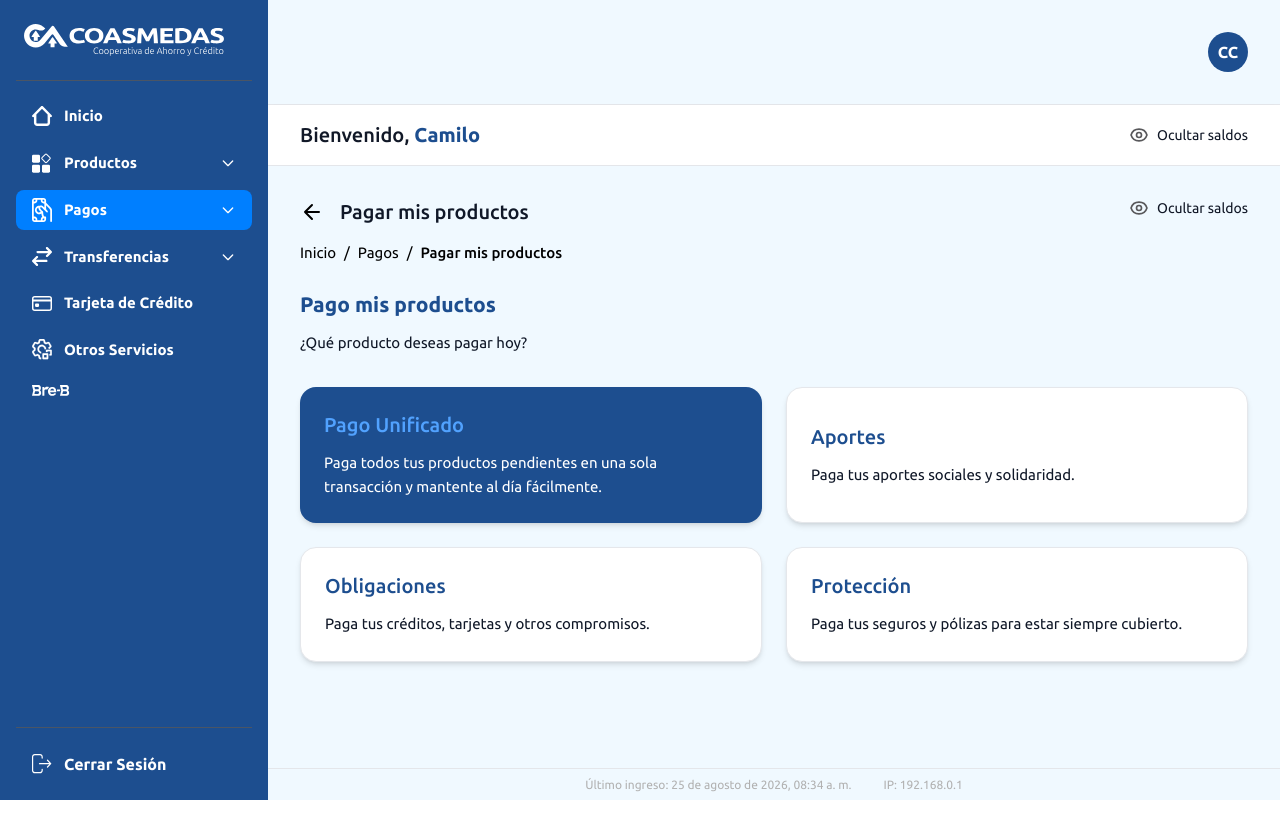
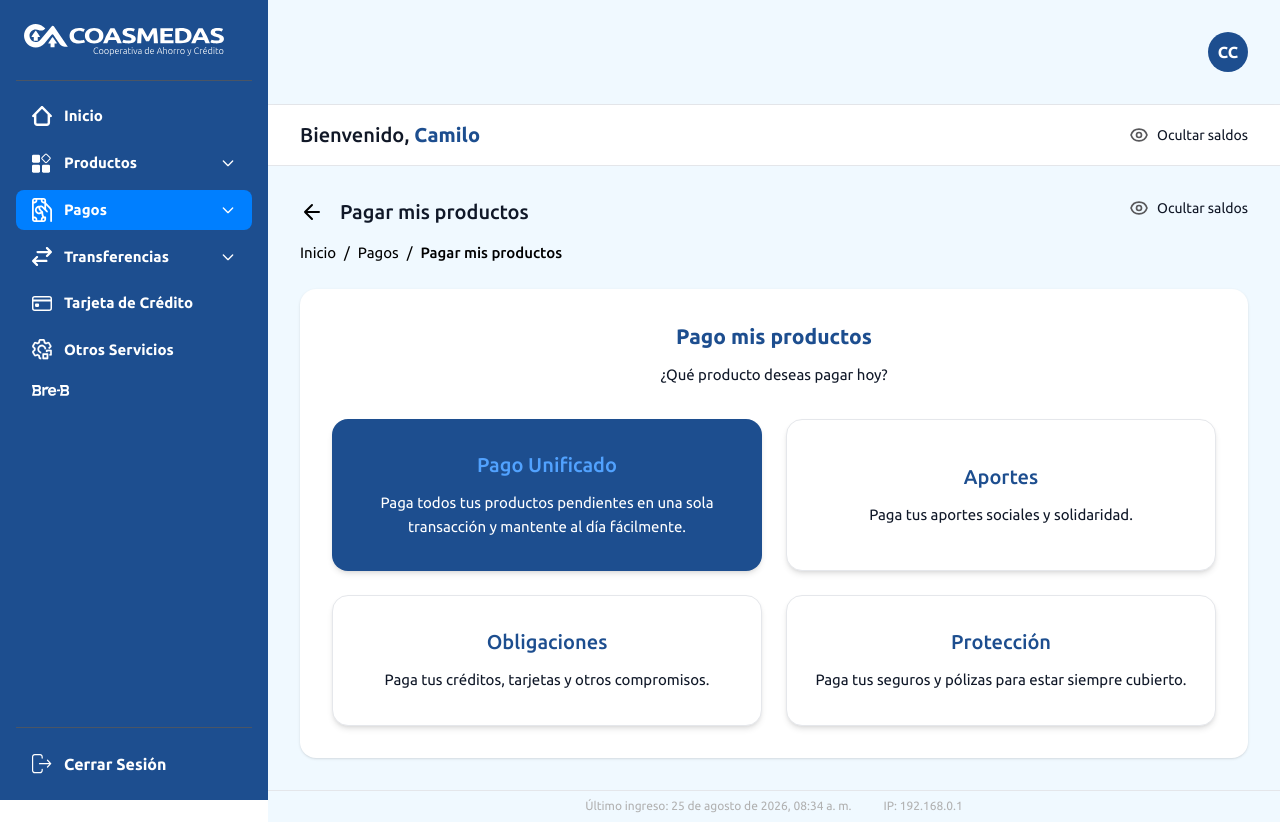
Before and after one commit to truxxu/coasmedas-portal, a Next.js app: page /pagos/pagar-mis-productos in a window 1280 px wide. Before the commit the page ends 800 px from the top, so only its background shows below. Built offline with nearby package versions, Linux system fonts and the light colour scheme.

Commit message:
UI fixes

```diff
--- a/app/(authenticated)/pagos/pagar-mis-productos/page.tsx
+++ b/app/(authenticated)/pagos/pagar-mis-productos/page.tsx
@@ -1,14 +1,14 @@
-'use client';
+"use client";
 
-import { useRouter } from 'next/navigation';
-import { BackButton } from '@/src/atoms';
-import { Breadcrumbs, HideBalancesToggle } from '@/src/molecules';
-import { PaymentOptionsGrid } from '@/src/organisms';
+import { useRouter } from "next/navigation";
+import { BackButton } from "@/src/atoms";
+import { Breadcrumbs, HideBalancesToggle } from "@/src/molecules";
+import { PaymentOptionsGrid } from "@/src/organisms";
 
 export default function PagarMisProductosPage() {
   const router = useRouter();
 
-  const breadcrumbs = ['Inicio', 'Pagos', 'Pagar mis productos'];
+  const breadcrumbs = ["Inicio", "Pagos", "Pagar mis productos"];
 
   const handleOptionClick = (optionId: string) => {
     // TODO: Navigate to payment flow when routes are defined
@@ -37,14 +37,14 @@ export default function PagarMisProductosPage() {
         <HideBalancesToggle />
       </div>
 
-      {/* Main Content Section */}
-      <div className="space-y-8">
+      {/* White Container for Main Content */}
+      <div className="bg-white rounded-2xl p-8 shadow-sm">
         {/* Section Heading */}
-        <div className="space-y-3">
-          <h2 className="text-[21px] font-bold text-brand-navy">
+        <div className="space-y-3 mb-8">
+          <h2 className="text-[21px] font-bold text-brand-navy text-center">
             Pago mis productos
           </h2>
-          <p className="text-[15px] text-gray-900">
+          <p className="text-[15px] text-gray-900 text-center">
             ¿Qué producto deseas pagar hoy?
           </p>
         </div>
--- a/src/molecules/PaymentOptionCard.tsx
+++ b/src/molecules/PaymentOptionCard.tsx
@@ -21,7 +21,7 @@ export function PaymentOptionCard({
     <button
       onClick={onClick}
       className={`
-        w-full text-left rounded-2xl p-6
+        w-full text-center rounded-2xl px-6 py-8
         transition-all duration-300 ease-in-out
         focus:outline-none focus:ring-2 focus:ring-blue-500 focus:ring-offset-2
         ${
```
Also changed, not shown: .claude/knowledge/features/09-pagos/implementation-plan.md.
